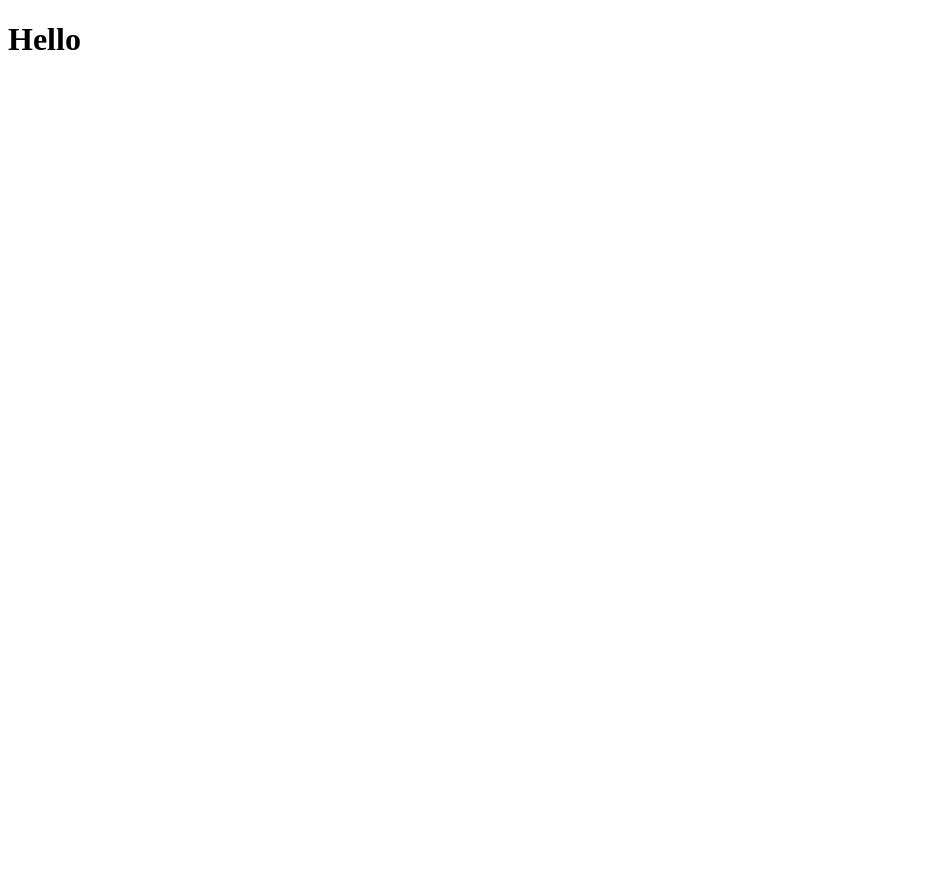
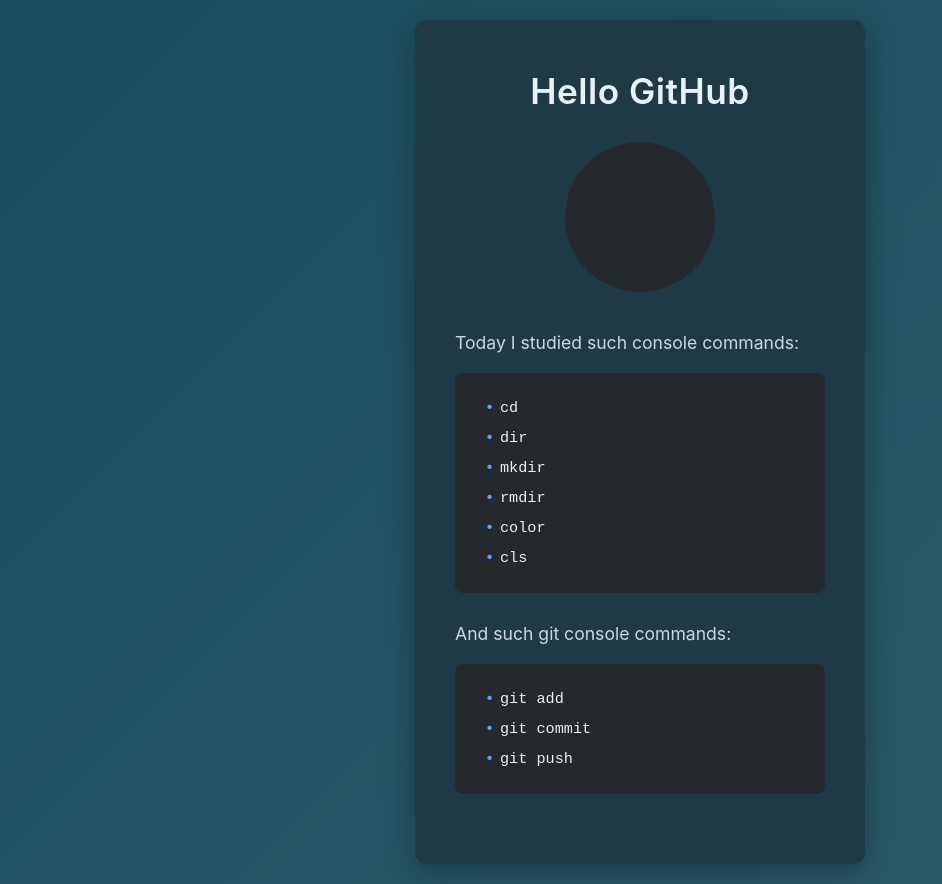
Before and after one commit to Stas5252s/project-GIT, a plain HTML site: page ProjectGIT/index.html in a window 1280 px wide. Shown: the whole page, without its empty margins (0-942 px from the left). Before the commit the page ends 800 px from the top, so only its background shows below. Drawn offline with Linux system fonts and the light colour scheme.

Commit message:
Update index.html with new content and styles

```diff
--- a/ProjectGIT/index.html
+++ b/ProjectGIT/index.html
@@ -4,11 +4,39 @@
 <head>
     <meta charset="UTF-8">
     <meta name="viewport" content="width=device-width, initial-scale=1.0">
-    <title>Document</title>
+    <link rel="stylesheet" href="style.css">
+    <title>Hello GitHub</title>
 </head>
 
 <body>
-    <h1>Hello</h1>
+    <div class="container">
+        <h1>Hello GitHub</h1>
+
+        <div class="github-logo">
+
+        </div>
+
+        <p class="section-title">Today I studied such console commands:</p>
+        <div class="command-list">
+            <ul>
+                <li>cd</li>
+                <li>dir</li>
+                <li>mkdir</li>
+                <li>rmdir</li>
+                <li>color</li>
+                <li>cls</li>
+            </ul>
+        </div>
+
+        <p class="section-title">And such git console commands:</p>
+        <div class="command-list">
+            <ul>
+                <li>git add</li>
+                <li>git commit</li>
+                <li>git push</li>
+            </ul>
+        </div>
+    </div>
 </body>
 
 </html>
```
